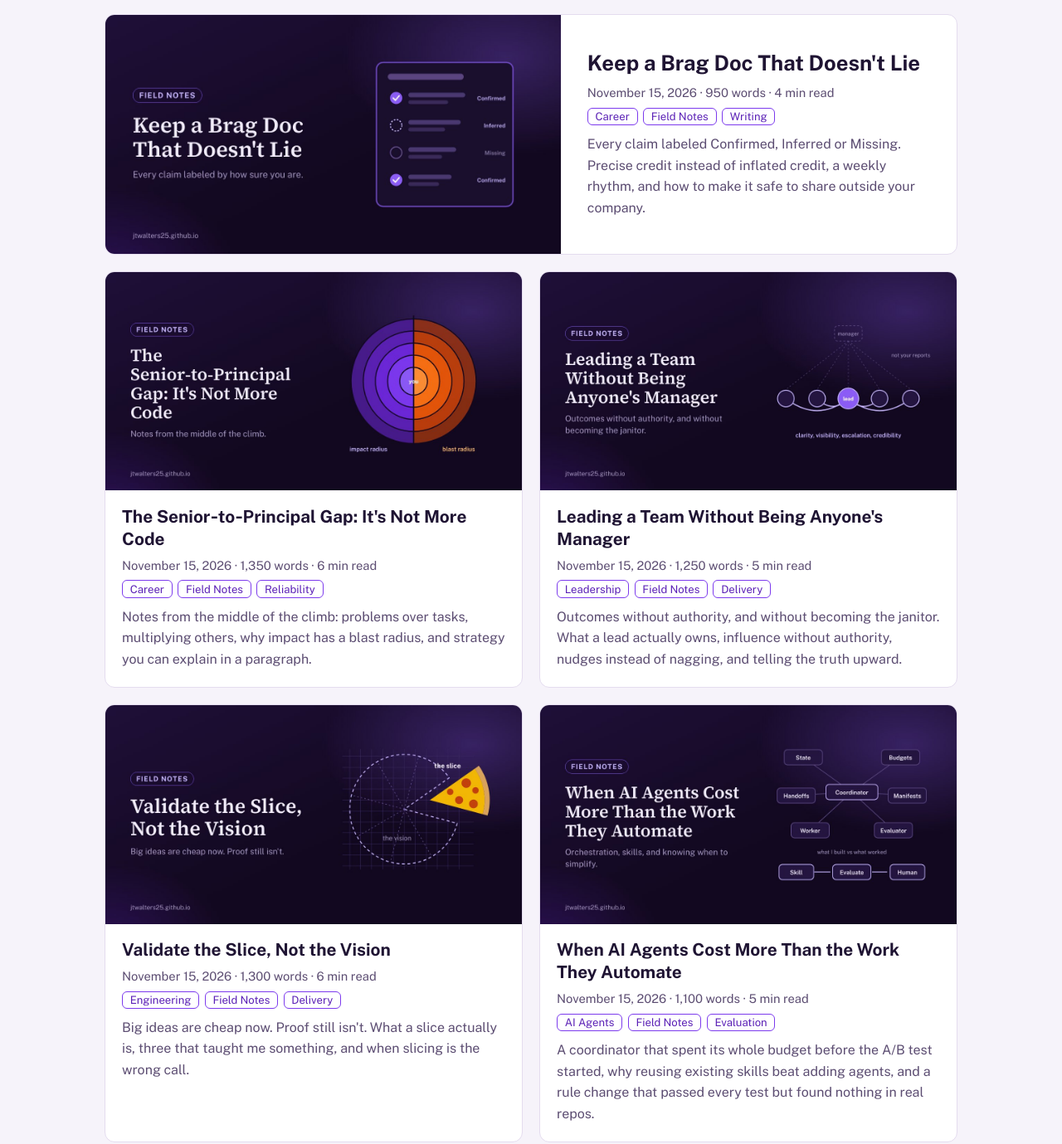
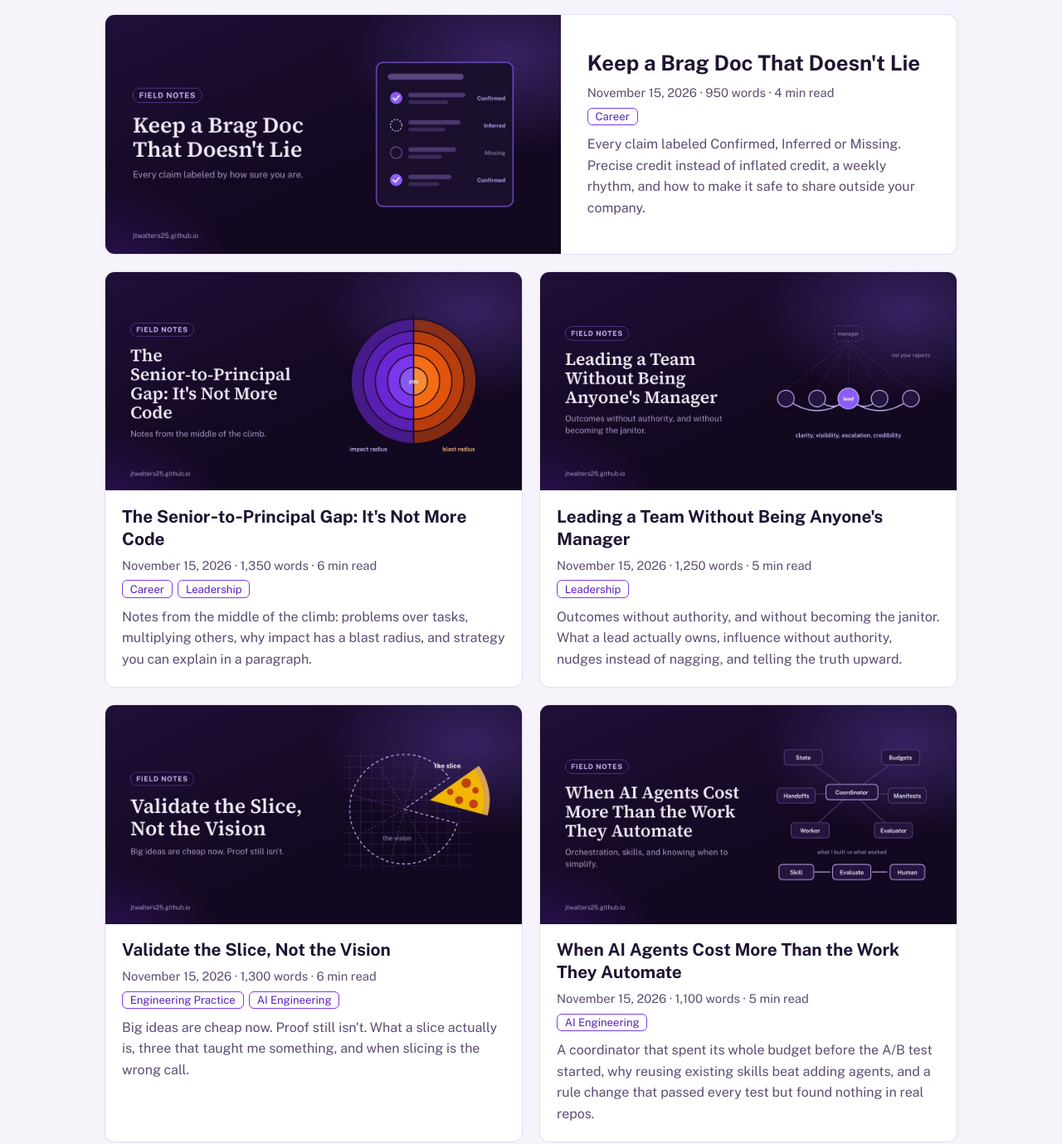
Before and after one commit to jtwalters25/jtwalters25.github.io, a plain HTML site: page index.html in a window 1280 px wide. Shown: the part 602-1981 px from the top of the page at 83% size. Drawn offline with nearby package versions, Linux system fonts and the light colour scheme.

Commit message:
Tag articles by topic: AI Engineering, Engineering Practice, Leadership, Career
Co-Authored-By: Claude Opus 5.5 <noreply@anthropic.com>
Claude-Session: https://claude.ai/code/session_01P9zeRrcC8BckxKH7y4vuxM

```diff
--- a/index.html
+++ b/index.html
@@ -129,7 +129,7 @@
           <div class="card-body">
             <h3><a href="writing/brag-doc-that-doesnt-lie.html">Keep a Brag Doc That Doesn't Lie</a></h3>
             <p class="meta"><time datetime="2026-11-15">November 15, 2026</time> · 950 words · 4 min read</p>
-            <ul class="tags"><li>Career</li><li>Field Notes</li><li>Writing</li></ul>
+            <ul class="tags"><li>Career</li></ul>
             <p class="excerpt">Every claim labeled Confirmed, Inferred or Missing. Precise credit instead of inflated credit, a weekly rhythm, and how to make it safe to share outside your company.</p>
           </div>
         </article>
@@ -139,7 +139,7 @@
             <div class="card-body">
               <h3><a href="writing/senior-to-principal.html">The Senior&#8209;to&#8209;Principal Gap: It's Not More Code</a></h3>
               <p class="meta"><time datetime="2026-11-15">November 15, 2026</time> · 1,350 words · 6 min read</p>
-              <ul class="tags"><li>Career</li><li>Field Notes</li><li>Reliability</li></ul>
+              <ul class="tags"><li>Career</li><li>Leadership</li></ul>
               <p class="excerpt">Notes from the middle of the climb: problems over tasks, multiplying others, why impact has a blast radius, and strategy you can explain in a paragraph.</p>
             </div>
           </article>
@@ -148,7 +148,7 @@
             <div class="card-body">
               <h3><a href="writing/leading-without-managing.html">Leading a Team Without Being Anyone's Manager</a></h3>
               <p class="meta"><time datetime="2026-11-15">November 15, 2026</time> · 1,250 words · 5 min read</p>
-              <ul class="tags"><li>Leadership</li><li>Field Notes</li><li>Delivery</li></ul>
+              <ul class="tags"><li>Leadership</li></ul>
               <p class="excerpt">Outcomes without authority, and without becoming the janitor. What a lead actually owns, influence without authority, nudges instead of nagging, and telling the truth upward.</p>
             </div>
           </article>
@@ -157,7 +157,7 @@
             <div class="card-body">
               <h3><a href="writing/validate-the-slice.html">Validate the Slice, Not the Vision</a></h3>
               <p class="meta"><time datetime="2026-11-15">November 15, 2026</time> · 1,300 words · 6 min read</p>
-              <ul class="tags"><li>Engineering</li><li>Field Notes</li><li>Delivery</li></ul>
+              <ul class="tags"><li>Engineering Practice</li><li>AI Engineering</li></ul>
               <p class="excerpt">Big ideas are cheap now. Proof still isn't. What a slice actually is, three that taught me something, and when slicing is the wrong call.</p>
             </div>
           </article>
@@ -166,7 +166,7 @@
             <div class="card-body">
               <h3><a href="writing/when-ai-agents-cost-more.html">When AI Agents Cost More Than the Work They Automate</a></h3>
               <p class="meta"><time datetime="2026-11-15">November 15, 2026</time> · 1,100 words · 5 min read</p>
-              <ul class="tags"><li>AI Agents</li><li>Field Notes</li><li>Evaluation</li></ul>
+              <ul class="tags"><li>AI Engineering</li></ul>
               <p class="excerpt">A coordinator that spent its whole budget before the A/B test started, why reusing existing skills beat adding agents, and a rule change that passed every test but found nothing in real repos.</p>
             </div>
           </article>
```
